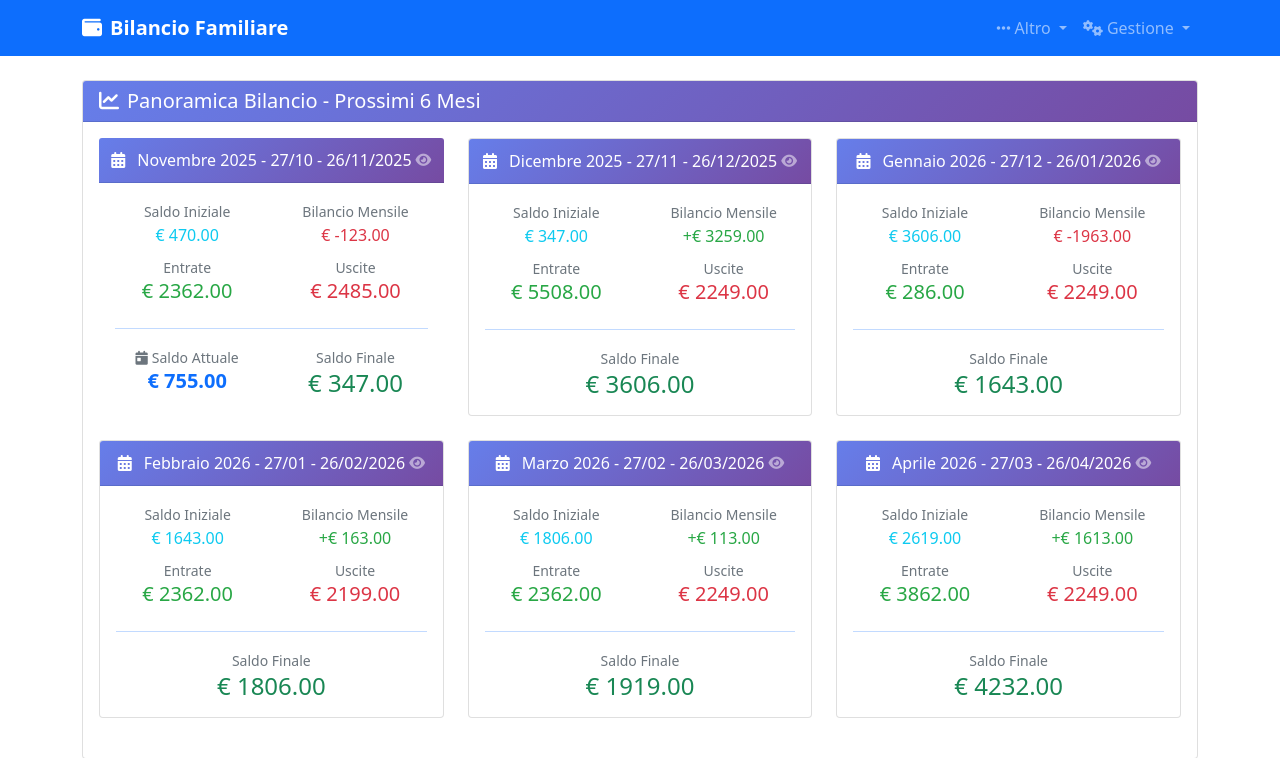
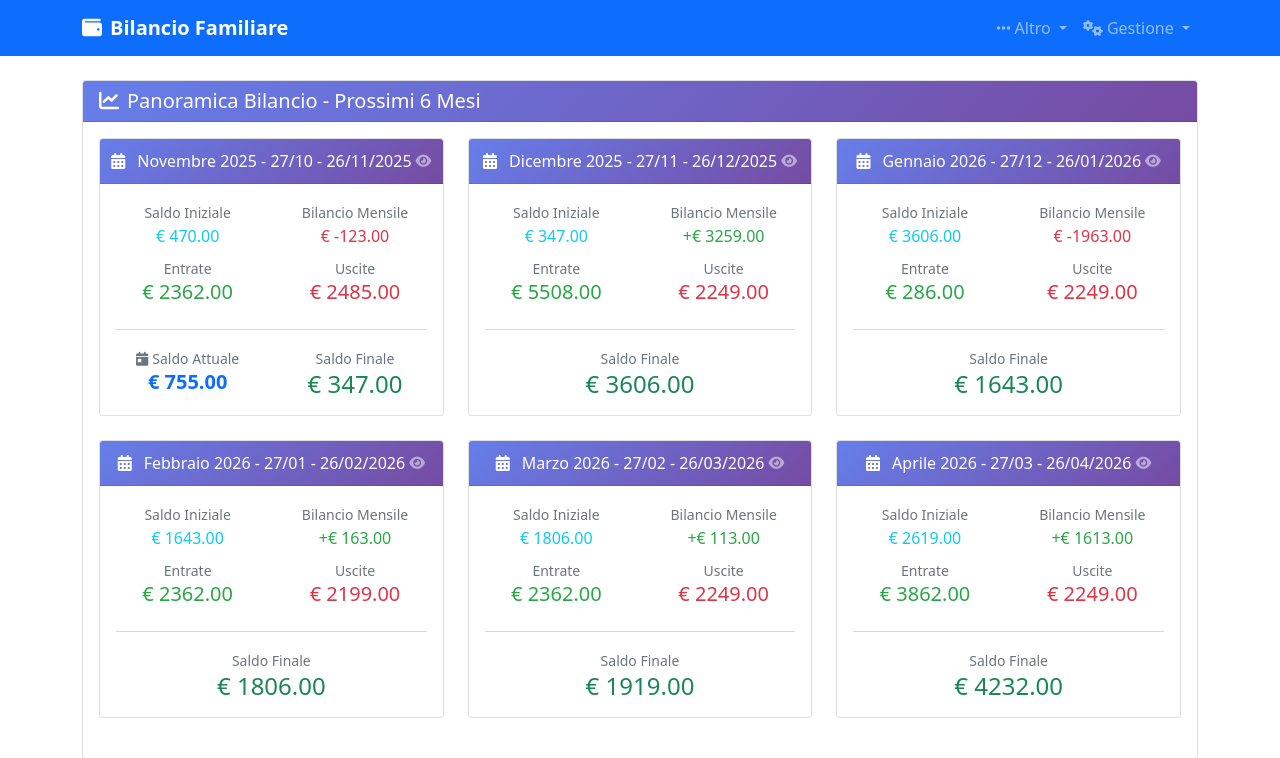
Before and after one commit to ligursor/BilancioFamiliare, a Flask app: page / in a window 1280 px wide. Shown: the top 758 px of the page. Run offline with Flask 3, Linux system fonts and the light colour scheme; data comes from the database, SQL or seed files in the repository.

Commit message:
corretta selezione mese corrente

```diff
--- a/app/templates/bilancio/index.html
+++ b/app/templates/bilancio/index.html
@@ -20,7 +20,7 @@
                         <div class="text-decoration-none">
                         {% endif %}
                             <!-- placeholder={{ mese.is_placeholder }} -->
-                            <div class="card month-card {% if mese.mese_corrente %}current-month{% endif %}">
+                            <div class="card month-card">
                                 <div class="card-header bg-primary text-white">
                                     <h6 class="mb-0 text-center">
                                         <i class="fas fa-calendar-alt me-2 text-white"></i>
```
